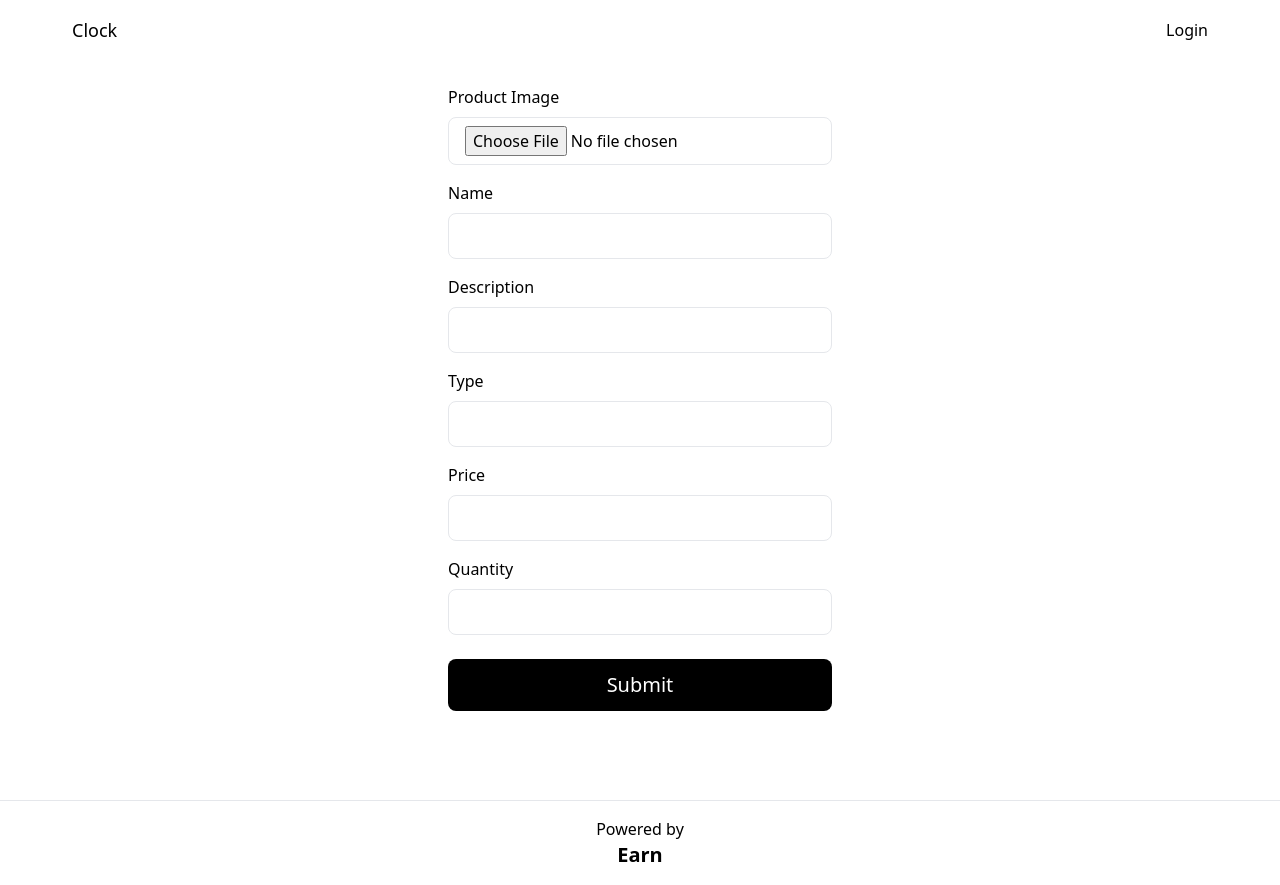
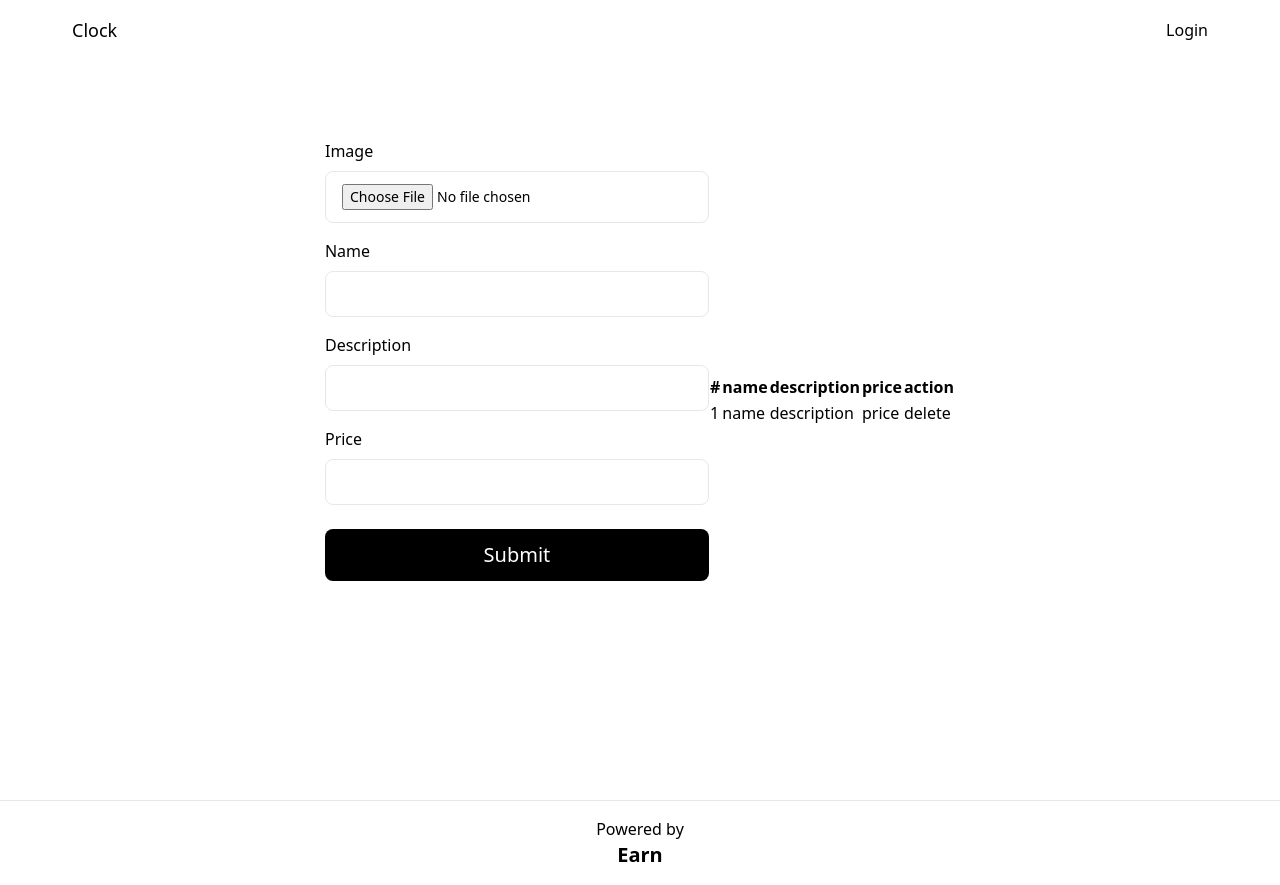
Before and after one commit to Earnpnp/test-dc-client, a React (Create React App) app: page /addProduct in a window 1280 px wide. Built offline with nearby package versions, Linux system fonts and the light colour scheme.

Commit message:
feat: Add product

```diff
--- a/src/api/product.js
+++ /dev/null
@@ -1,6 +0,0 @@
-import axios from "../config/axios";
-
-export const getProduct = async () => {
-  const res = await axios.get("/product/all");
-  return res.data;
-};
--- a/src/components/ProductCard.js
+++ b/src/components/ProductCard.js
@@ -8,7 +8,7 @@ function ProductCard() {
   useEffect(() => {
     const getData = async () => {
       try {
-        const response = await axios.get("/product/all");
+        const response = await axios.get("/api/product");
         setProducts(response.data);
       } catch (error) {
         console.error("Error fetching product data:", error);
@@ -27,6 +27,7 @@ function ProductCard() {
             src={el?.img}
             nameProduct={el?.name}
             description={el?.description}
+            price={el?.price}
           />
         );
       })}
--- a/src/components/ProductItem.js
+++ b/src/components/ProductItem.js
@@ -1,6 +1,6 @@
 import React from "react";
 
-function ProductItem({ src, nameProduct, description }) {
+function ProductItem({ src, nameProduct, description, price }) {
   return (
     <>
       <div className="flex justify-center">
@@ -11,6 +11,7 @@ function ProductItem({ src, nameProduct, description }) {
               {nameProduct}
             </h5>
             <p className="text-gray-700 text-base mb-4">{description}</p>
+            <p className="text-gray-700 text-base mb-4">{price}</p>
             <button
               type="button"
               className="inline-block px-6 py-2.5 bg-blue-600 text-white font-medium text-xs leading-tight uppercase rounded shadow-md hover:bg-blue-700 hover:shadow-lg focus:bg-blue-700 focus:shadow-lg focus:outline-none focus:ring-0 active:bg-blue-800 active:shadow-lg transition duration-150 ease-in-out"
--- a/src/context/AuthContext.js
+++ b/src/context/AuthContext.js
@@ -1,4 +1,4 @@
-import { createContext, useContext, useEffect, useState } from "react";
+import { createContext, useContext, useState } from "react";
 import { useNavigate } from "react-router-dom";
 import axios from "../config/axios";
 import {
--- a/src/pages/AddProductPage.js
+++ b/src/pages/AddProductPage.js
@@ -5,45 +5,29 @@ import axios from "../config/axios";
 
 function AddProductPage() {
   const [name, setName] = useState("");
-  const [type, setType] = useState("");
   const [description, setDescription] = useState("");
   const [price, setPrice] = useState("");
-  const [quantity, setQuantity] = useState("");
+  const [file, setFile] = useState({});
 
-  const [file, setFile] = useState({});
-  const [imagePreviewUrl, setImagePreviewUrl] = useState(null);
-
-  const handleImageChange = (e) => {
+  const handleSubmit = async (e) => {
     e.preventDefault();
 
-    const selectedFile = e.target.files[0];
-    setFile(selectedFile);
-
-    const reader = new FileReader();
-    reader.onloadend = () => {
-      setImagePreviewUrl(reader.result);
-    };
-
-    if (selectedFile) {
-      reader.readAsDataURL(selectedFile);
-    }
-  };
-
-  const handleClickAdd = async (e) => {
-    e.preventDefault();
     try {
       const formData = new FormData();
-      formData.append("img", file); // Use 'file' instead of 'addImage'
+      formData.append("file", file);
       formData.append("name", name);
       formData.append("description", description);
-      formData.append("type", type);
       formData.append("price", price);
-      formData.append("quantity", quantity);
-      const res = await axios.post("/product/addProduct", formData);
-      console.log(res);
-      return res.data;
-    } catch (err) {
-      console.error(err);
+
+      await axios.post("/api/product", formData);
+
+      setName("");
+      setDescription("");
+      setPrice("");
+      setFile({});
+      alert("Product added successfully!");
+    } catch (error) {
+      console.error("Error adding product:", error);
     }
   };
 
@@ -51,28 +35,14 @@ function AddProductPage() {
     <>
       <Navbar />
       <div className="min-h-screen flex justify-center items-center">
-        <div className="w-96">
-          <h1 className="text-3xl font-semibold text-center mb-10">
-            Add Product
-          </h1>
-
-          <form>
-            {imagePreviewUrl && (
-              <div className="mb-4">
-                <img
-                  src={imagePreviewUrl}
-                  alt="Preview"
-                  className="block rounded-lg w-[300px]"
-                />
-              </div>
-            )}
+        <div className="flex">
+          <form onSubmit={handleSubmit}>
             <div className="mb-4">
-              <label className="mb-2 block">Product Image</label>
+              <label className="mb-2 block">Image</label>
               <input
                 type="file"
-                accept="image/*"
-                onChange={handleImageChange}
-                className="block py-2 px-4 w-full border rounded-lg"
+                className="block text-sm py-3 px-4 rounded-lg w-full border outline-none focus:outline-none focus:ring focus:border-blue-300"
+                onChange={(e) => setFile(e.target.files[0])}
               />
             </div>
             <div className="mb-4">
@@ -96,16 +66,6 @@ function AddProductPage() {
             </div>
 
             <div className="mb-4">
-              <label className="mb-2 block">Type</label>
-              <input
-                type="text"
-                className="block text-sm py-3 px-4 rounded-lg w-full border outline-none focus:outline-none focus:ring focus:border-blue-300"
-                onChange={(e) => setType(e.target.value)}
-                value={type}
-              />
-            </div>
-
-            <div className="mb-4">
               <label className="mb-2 block">Price</label>
               <input
                 type="text"
@@ -115,26 +75,33 @@ function AddProductPage() {
               />
             </div>
 
-            <div className="mb-4">
-              <label className="mb-2 block">Quantity</label>
-              <input
-                type="text"
-                className="block text-sm py-3 px-4 rounded-lg w-full border outline-none focus:outline-none focus:ring focus:border-blue-300"
-                onChange={(e) => setQuantity(e.target.value)}
-                value={quantity}
-              />
-            </div>
-
             <div className="text-center mt-6 mb-20">
-              <button
-                className="py-3 w-96 text-xl text-white bg-black rounded-lg"
-                onClick={handleClickAdd}
-              >
+              <button className="py-3 w-96 text-xl text-white bg-black rounded-lg">
                 Submit
               </button>
             </div>
           </form>
         </div>
+        <table>
+          <thead>
+            <tr>
+              <th scope="row">#</th>
+              <th scope="row">name</th>
+              <th scope="row">description</th>
+              <th scope="row">price</th>
+              <th scope="row">action</th>
+            </tr>
+          </thead>
+          <tbody>
+            <tr>
+              <td>1</td>
+              <td>name</td>
+              <td>description</td>
+              <td>price</td>
+              <td>delete</td>
+            </tr>
+          </tbody>
+        </table>
       </div>
       <Footer />
     </>
```
